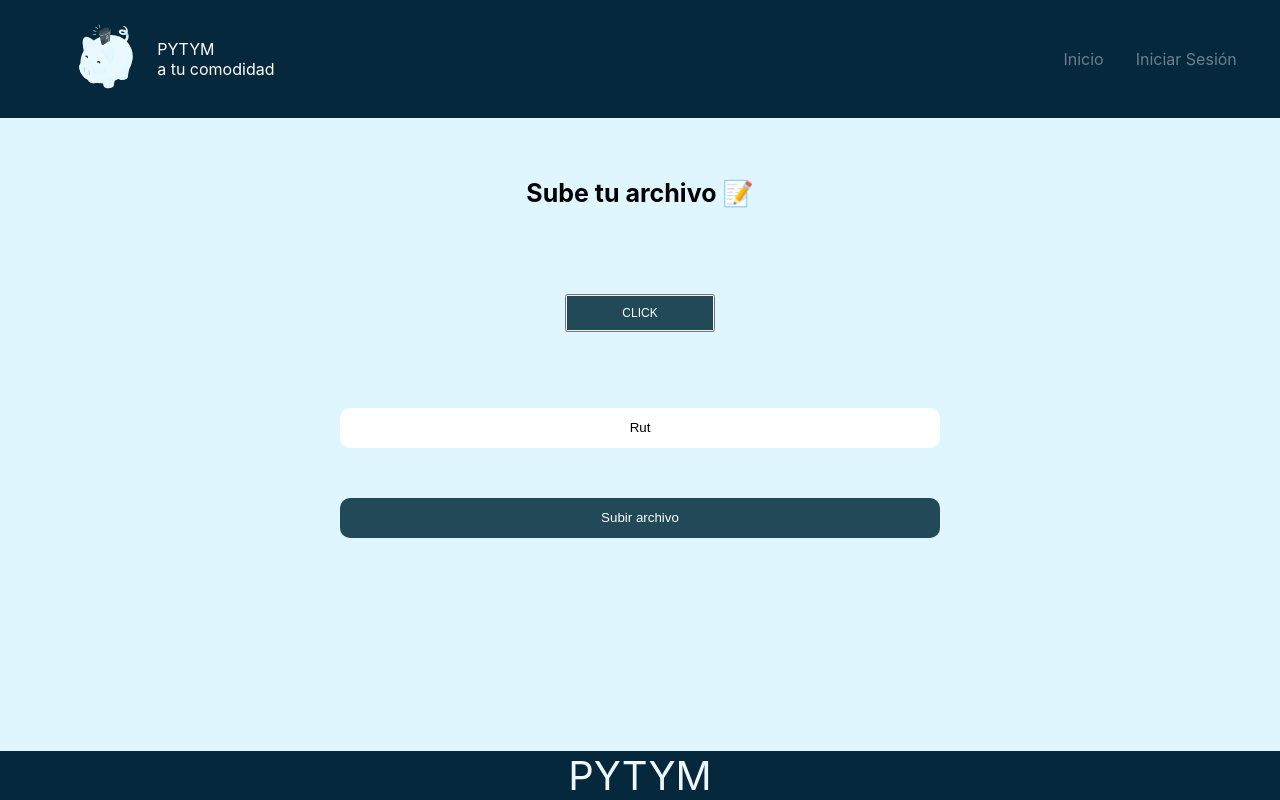
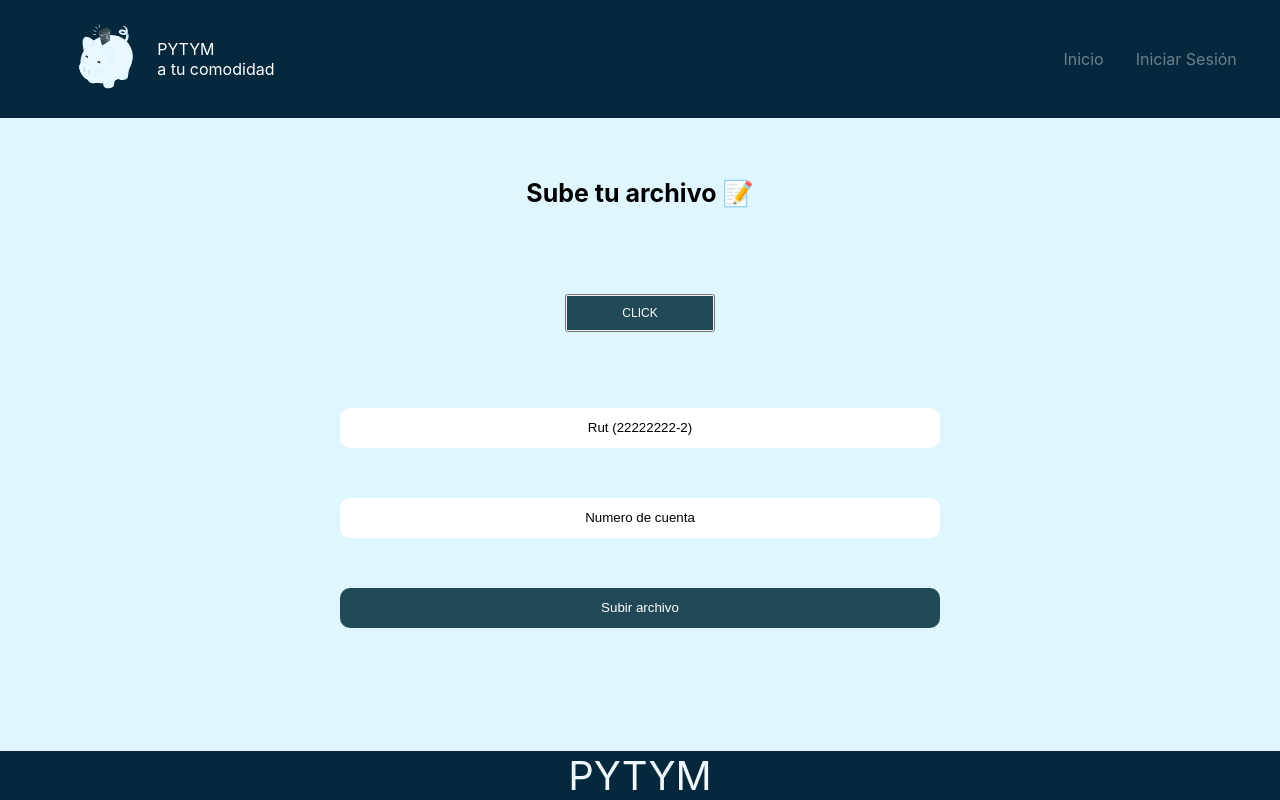
Before and after one commit to SouLKy/ProyectoSoftwareBasadoEnPlataforma, a React (Create React App) app in the folder client/: page /Upload in a window 1280 px wide. Built offline with nearby package versions, Linux system fonts and the light colour scheme.

Commit message:
Update sendFile.js

```diff
--- a/client/src/pages/Upload/index.js
+++ b/client/src/pages/Upload/index.js
@@ -4,9 +4,10 @@ import SendFile from '../../services/SendFile'
 const Upload = () =>{
     const [InfText, setInfText] = useState("")
     const [Rut, setRut] = useState("")
+    const [nroCuenta,setNroCuenta] = useState("")
     const sendInfo = (ev) =>{
         ev.preventDefault()
-        SendFile({InfText,Rut}).then(res =>{
+        SendFile({InfText,Rut,nroCuenta}).then(res =>{
             alert("se subió correctamente")
         }).catch( err =>{
             alert("error")
@@ -39,7 +40,8 @@ const Upload = () =>{
                 <Label>Click</Label>
                 <InputC2 onChange={SaveInfo} type='file' accept=".txt" background='rgba(34, 73, 87, 100%);' color="#000" display="block"></InputC2>
                 </ButtonWrapper>
-                <InputC onChange={ev => setRut(ev.target.value)} value={Rut} type='text' background='#FFFFFF' color="#000" placeholder="Rut" display="block"></InputC>
+                <InputC onChange={ev => setRut(ev.target.value)} value={Rut} type='text' background='#FFFFFF' color="#000" placeholder="Rut (22222222-2)" display="block"></InputC>
+                <InputC onChange={ev => setNroCuenta(ev.target.value)} value={nroCuenta} type='text' background='#FFFFFF' color="#000" placeholder="Numero de cuenta" display="block"></InputC>
                 <InputC type='submit' background='rgba(34, 73, 87, 100%);' color="#fff" value="Subir archivo" display="block"></InputC>
             </Form>
 
--- a/client/src/services/SendFile.js
+++ b/client/src/services/SendFile.js
@@ -1,11 +1,11 @@
 const ENDPOINT = 'https://upload-file.up.railway.app'
-export default function SendFile ({InfText,Rut}) {
+export default function SendFile ({InfText,Rut,nroCuenta}) {
     return fetch(`${ENDPOINT}/File`,{
         method: 'POST',
         headers: {
             "Content-Type":"text/plain"
         },
-        body: JSON.stringify({ "InfText": InfText, "Rut": Rut })
+        body: JSON.stringify({ "InfText": InfText, "Rut": Rut , "nroCuenta": nroCuenta})
     }).then(res => {
         if(!res.ok) throw new Error('error response')
         return res.json()
```
